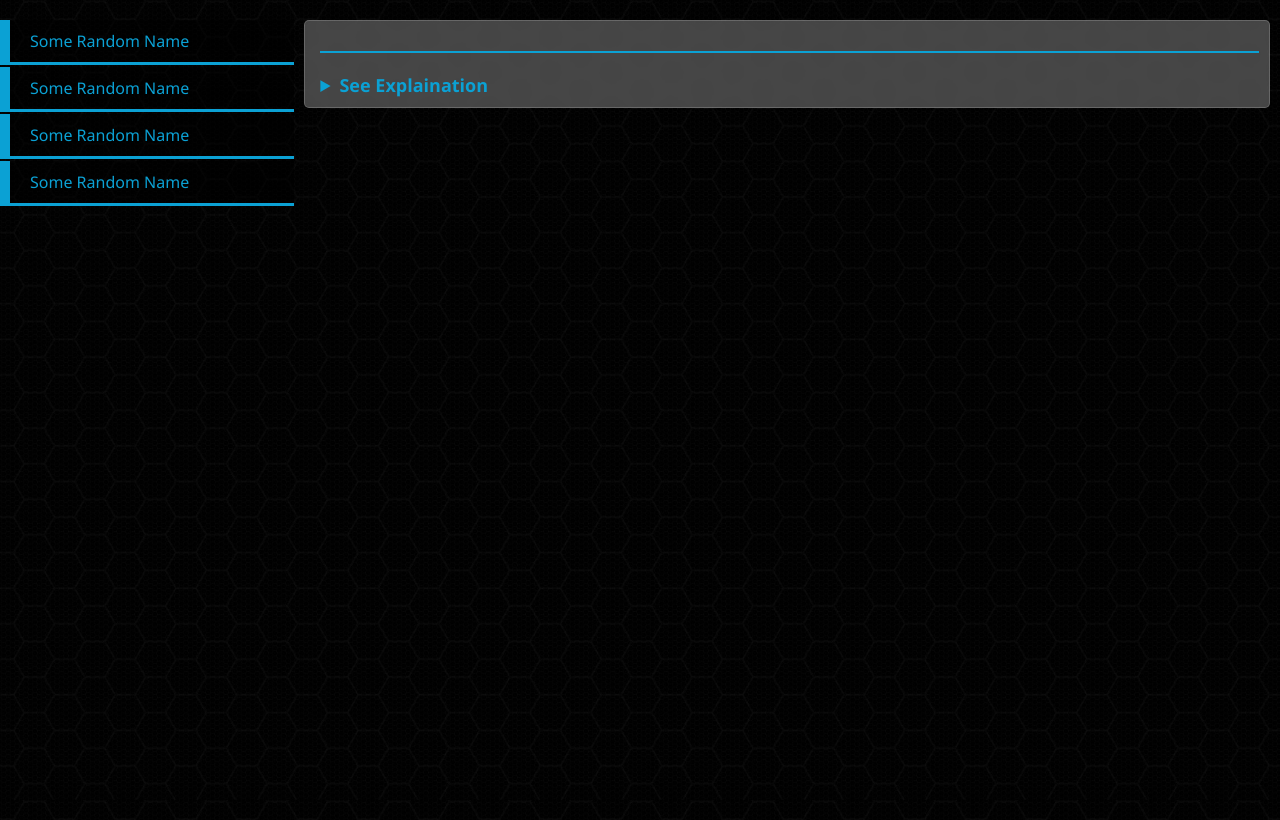
After one commit to hind-sagar-biswas/c-made-easy, a PHP site: page /chsh.html in a window 1280 px wide. The commit adds this page. Run offline with PHP 8.4, Linux system fonts and the light colour scheme; some web fonts are replaced.

Commit message:
2nd commit

```diff
--- a/assets/css/cheatsheet.css
+++ b/assets/css/cheatsheet.css
@@ -5,6 +5,7 @@ body {
   box-sizing: border-box;
   background-color: #111111;
   color: #ffffff;
+  min-height: 100vh;
   background-image: url(./../image/hex-back.jpg);
   background-blend-mode: overlay;
   background-attachment: fixed;
@@ -12,27 +13,94 @@ body {
   font-family: "Segoe UI", Tahoma, Geneva, Verdana, sans-serif;
 }
 
+aside {
+  margin: 0;
+  padding-top: 20px;
+  width: 23%;
+  min-height: 100vh;
+  float: left;
+}
+aside .side-item {
+  width: calc(100% - 50px);
+  margin: 0;
+  margin-bottom: 2px;
+  padding: 10px 20px;
+  background-color: rgba(0, 0, 0, 0.529);
+  color: #0ba1d4;
+  border-left: 10px solid #0ba1d4;
+  border-bottom: 3px solid #0ba1d4;
+  cursor: pointer;
+  transition: all 0.3s;
+}
+aside .revealed {
+  background-color: #0ba1d4;
+  color: #111111;
+  font-weight: bold;
+}
+
 main {
-  max-width: 1300px;
-  width: 100%;
+  margin: 0;
+  margin-left: 23%;
+  padding: 0;
+  width: 77%;
+  position: relative;
+}
+main #load-cover {
+  position: absolute;
+  top: 0;
+  left: 10px;
+  width: calc(100% - 20px);
+  height: 100%;
+  overflow: hidden;
+  margin: 0;
+  margin-top: 20px;
+  padding: 0;
+  border-radius: 5px;
+  background-color: transparent;
+  pointer-events: none;
+}
+main #load-cover.active {
+  background-color: url(./../image/hex-back.jpg);
+  pointer-events: all;
+}
+main #load-cover.active::after {
+  position: absolute;
+  top: 0;
+  right: 0;
+  bottom: 0;
+  left: 0;
+  transform: translateX(-100%);
+  background-image: linear-gradient(90deg, rgba(105, 105, 105, 0) 0, rgba(105, 105, 105, 0.2) 20%, rgba(105, 105, 105, 0.5) 60%, rgba(105, 105, 105, 0));
+  animation: shimmer 2s infinite ease-in-out;
+  content: "";
+}
+@keyframes shimmer {
+  100% {
+    transform: translateX(100%);
+  }
+}
+main article {
+  width: calc(100% - 20px);
+  padding-top: 20px;
   margin: auto;
-  margin-top: 20px;
 }
-main section {
+main article section {
   margin-bottom: 20px;
   padding: 10px;
+  padding-left: 15px;
   border-radius: 5px;
   background: rgba(225, 225, 225, 0.3);
-  box-shadow: 0 8px 32px 0 rgba(31, 38, 135, 0.3);
   backdrop-filter: blur(4px);
   -webkit-backdrop-filter: blur(4px);
-  border-radius: 10px;
+  border-radius: 5px;
   border: 1px solid rgba(255, 255, 255, 0.18);
+  transition: all 0.2s;
 }
-main section .section-title {
+main article section .section-title {
   color: #0ba1d4;
+  border-bottom: 2px solid #0ba1d4;
 }
-main section .subsection {
+main article section .subsection {
   border-left: 10px solid #0ba1d4;
   padding-left: 10px;
 }
@@ -86,23 +154,33 @@ summary {
   border-radius: 5px;
 }
 
+.same-pg-link {
+  color: #b0e8fb;
+  font-style: italic;
+}
+
 @media only screen and (max-device-width: 480px) {
-  main section {
+  article section {
     background-color: transparent;
     border: none;
     border-radius: 0px;
     box-shadow: none;
     margin-bottom: 5px;
+    transition: none;
   }
-  main section article {
+  article section article {
     padding: 2px;
   }
-  main section article ul li {
+  article section article ul li {
     margin-bottom: 5px;
     text-align: justify;
   }
-  main section .subsection {
+  article section .subsection {
     border-left: 4px solid #0ba1d4;
     padding-left: 7px;
   }
+  article .unrevealed {
+    border-radius: 0;
+    border-bottom: 3px solid #0ba1d4;
+  }
 }/*# sourceMappingURL=cheatsheet.css.map */
--- a/assets/sass/cheatsheet.scss
+++ b/assets/sass/cheatsheet.scss
@@ -8,6 +8,7 @@ body {
 
 	background-color: $dark;
 	color: #ffffff;
+	min-height: 100vh;
 
 	background-image: $background-hex;
 	background-blend-mode: overlay;
@@ -17,31 +18,122 @@ body {
 	font-family: "Segoe UI", Tahoma, Geneva, Verdana, sans-serif;
 }
 
+aside {
+	margin: 0;
+	padding-top: 20px;
+	width: 23%;
+	min-height: 100vh;
+
+	float: left;
+
+	.side-item {
+		width: calc(100% - 50px);
+		margin: 0;
+		margin-bottom: 2px;
+		padding: 10px 20px;
+
+		background-color: rgba(0, 0, 0, 0.529);
+
+		color: $blue;
+		border-left: 10px solid $blue;
+		border-bottom: 3px solid $blue;
+
+		cursor: pointer;
+		transition: all 0.3s;
+	}
+
+	.revealed {
+		background-color: $blue;
+		color: $dark;
+		font-weight: bold;
+	}
+}
+
 main {
-	max-width: 1300px;
-	width: 100%;
+	margin: 0;
+	margin-left: 23%;
+	padding: 0;
+	width: 77%;
+	// min-height: 100vh;
+
+	position: relative;
+
+	#load-cover {
+		position: absolute;
+		top: 0;
+		left: 10px;
+
+		width: calc(100% - 20px);
+		height: 100%;
+		overflow: hidden;
+		margin: 0;
+		margin-top: 20px;
+		padding: 0;
+
+		border-radius: 5px;
+
+		background-color: transparent;
+		pointer-events: none;
+
+		&.active {
+			background-color: $back;
+			pointer-events: all;
+
+			&::after {
+				position: absolute;
+				top: 0;
+				right: 0;
+				bottom: 0;
+				left: 0;
+				transform: translateX(-100%);
+				background-image: linear-gradient(
+					90deg,
+					rgba(lighten($grey, 10%), 0) 0,
+					rgba(lighten($grey, 10%), 0.2) 20%,
+					rgba(lighten($grey, 10%), 0.5) 60%,
+					rgba(lighten($grey, 10%), 0)
+				);
+				animation: shimmer 2s infinite ease-in-out;
+				content: "";
+			}
+
+			@keyframes shimmer {
+				100% {
+					transform: translateX(100%);
+				}
+			}
+		}
+	}
+
+	article {
+		width: calc(100% - 20px);
+		padding-top: 20px;
 		margin: auto;
-	margin-top: 20px;
 
 		section {
 			margin-bottom: 20px;
 			padding: 10px;
+			padding-left: 15px;
 			border-radius: 5px;
 
 			background: rgba(225, 225, 225, 0.3);
-		box-shadow: 0 8px 32px 0 rgba(31, 38, 135, 0.3);
+			// box-shadow: 0 8px 32px 0 rgba(31, 38, 135, 0.3);
 			backdrop-filter: blur(4px);
 			-webkit-backdrop-filter: blur(4px);
-		border-radius: 10px;
+			border-radius: 5px;
 			border: 1px solid rgba(255, 255, 255, 0.18);
+
+			transition: all 0.2s;
 
 			.section-title {
 				color: $blue;
+				border-bottom: 2px solid $blue;
 			}
 
 			.subsection {
 				border-left: 10px solid $blue;
 				padding-left: 10px;
+			}
 		}
 	}
 }
@@ -90,14 +182,20 @@ summary {
 	border-radius: 5px;
 }
 
+.same-pg-link {
+	color: lighten($color: $blue, $amount: 40%);
+	font-style: italic;
+}
+
 @media only screen and (max-device-width: 480px) {
-	main {
+	article {
 		section {
 			background-color: transparent;
 			border: none;
 			border-radius: 0px;
 			box-shadow: none;
 			margin-bottom: 5px;
+			transition: none;
 
 			article {
 				padding: 2px;
@@ -115,5 +213,10 @@ summary {
 				padding-left: 7px;
 			}
 		}
+
+		.unrevealed {
+			border-radius: 0;
+			border-bottom: 3px solid $blue;
 		}
 	}
+}
--- /dev/null
+++ b/chsh.html
@@ -0,0 +1,41 @@
+<!DOCTYPE html>
+<html lang="en">
+
+<head>
+    <meta charset="UTF-8">
+    <meta http-equiv="X-UA-Compatible" content="IE=edge">
+    <meta name="viewport" content="width=device-width, initial-scale=1.0">
+    <title>Cheatsheet | C Programming for HSC</title>
+
+    <link href="./assets/prism/prism.css" rel="stylesheet" />
+    <link rel="stylesheet" href="./assets/css/cheatsheet.css">
+</head>
+
+<body class="line-numbers">
+    <aside>
+        <div class="side-item">Some Random Name</div>
+        <div class="side-item">Some Random Name</div>
+        <div class="side-item">Some Random Name</div>
+        <div class="side-item">Some Random Name</div>
+    </aside>
+    <main>
+        <article>
+
+            <section>
+                <h2 class="section-title"></h2>
+
+                <details>
+                    <summary>See Explaination</summary>
+                </details>
+
+
+            </section>
+        </article>
+    </main>
+
+
+    <!-- <script src="./assets/prism/prism.js"></script> -->
+    <!-- <script src="./assets/js/script.js"></script> -->
+    </body>
+
+    </html>
--- a/scripts/includes/header.php
+++ b/scripts/includes/header.php
@@ -12,4 +12,4 @@
 </head>
 
 <body class="line-numbers">
-    <main>
+    <aside class="">
--- /dev/null
+++ b/scripts/includes/section.min.php
@@ -0,0 +1,3 @@
+<div class="side-item" id="sl-<?= $section['serial'] ?>" onclick="reveal(<?= $section['serial'] ?>, <?= $section['id'] ?>)">
+    <?= $section['title'] ?>
+</div>
```
Also changed, not shown: assets/js/script.js (added, +50 -0 lines), cheatsheet.php (+10 -1 lines), scripts/classes/section.class.php (+15 -0 lines), scripts/includes/footer.php (+11 -4 lines), scripts/includes/get_section.php (added, +11 -0 lines), assets/script/script.js (deleted), 1 other file. Lines whose indentation alone changed are shown as unchanged.
